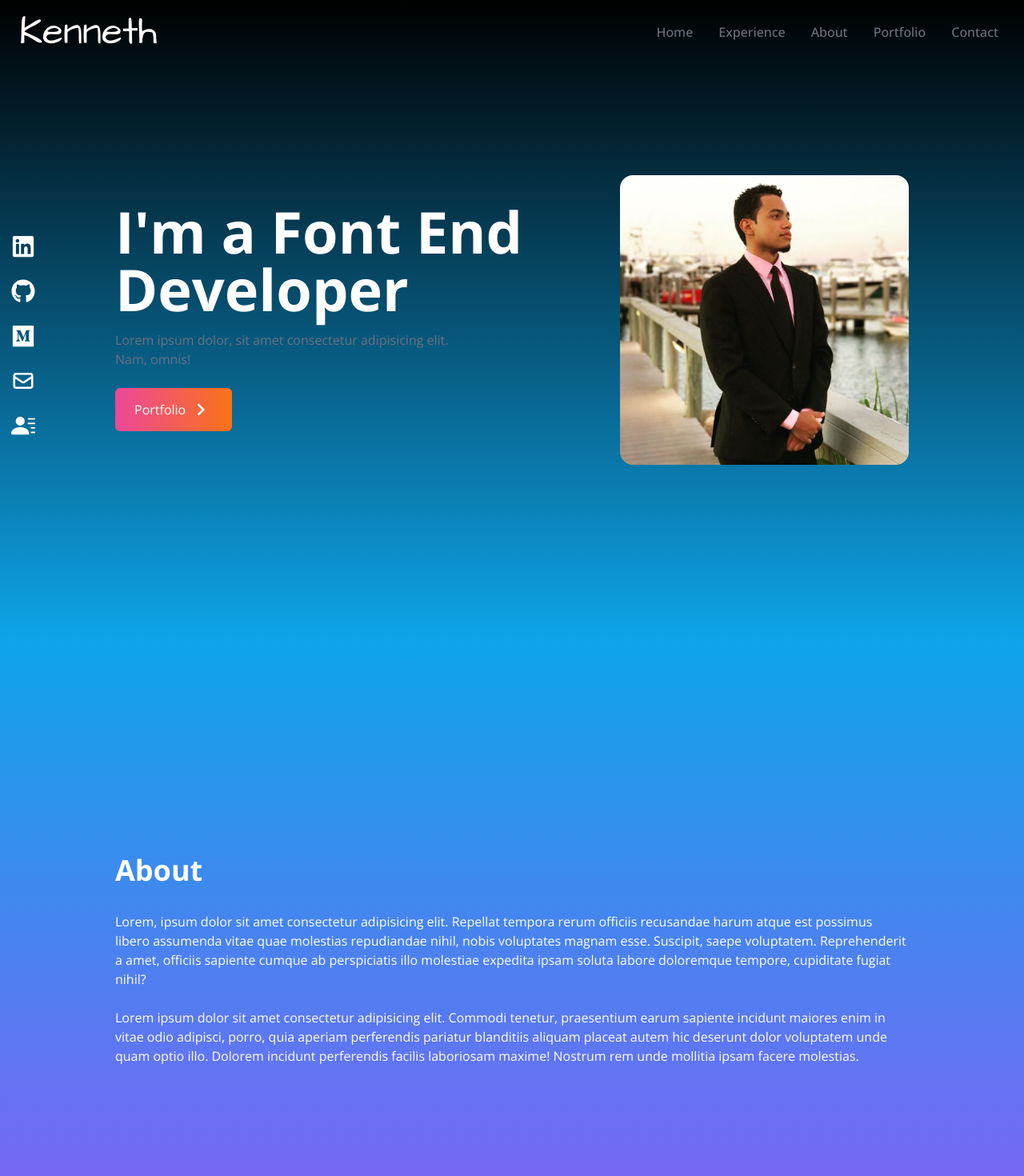
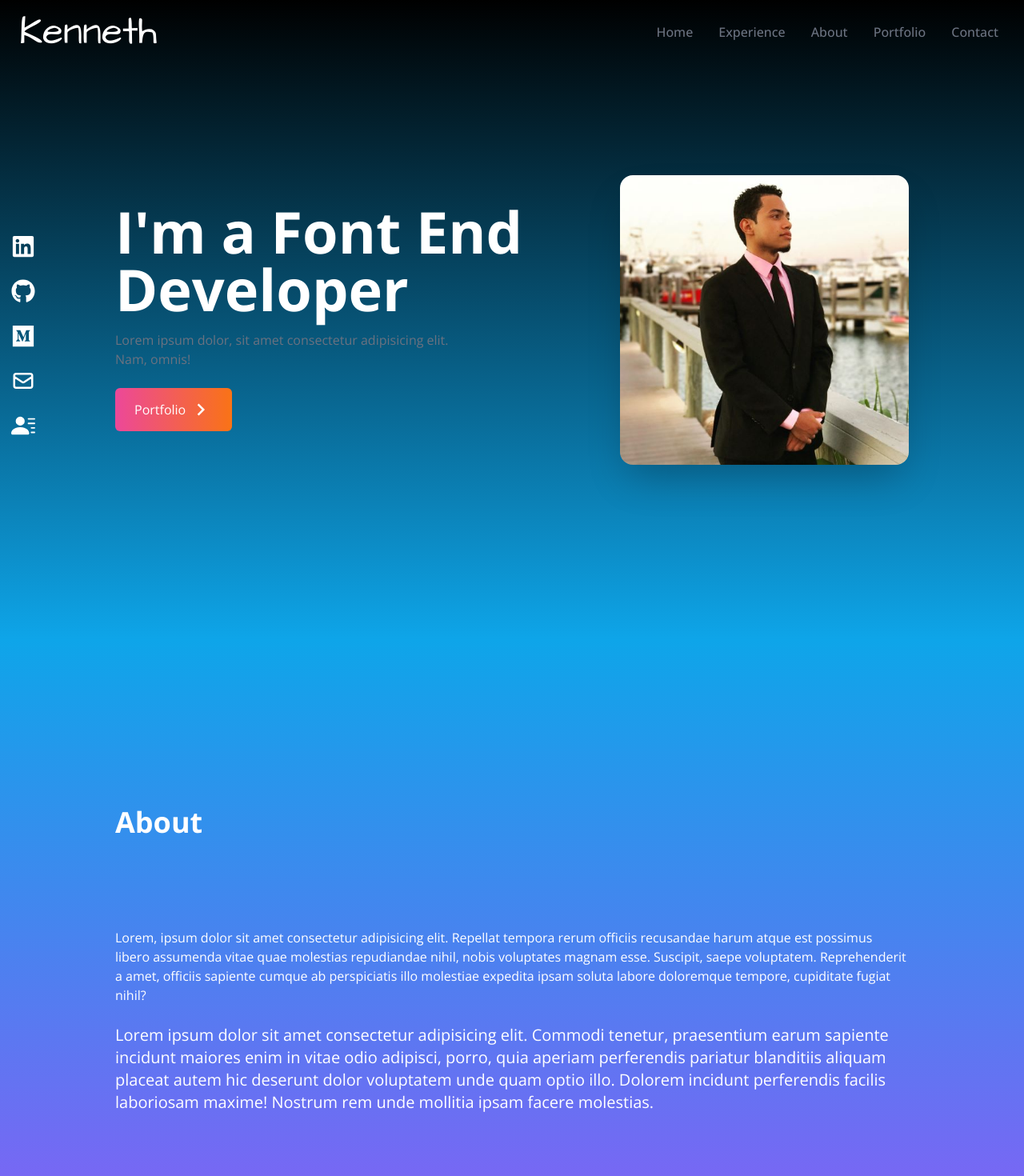
Before and after one commit to LoopFruits/react-portfolio, a React (Create React App) app: page / in a window 1280 px wide. Shown: the top 1470 px of the page at 80% size. Built offline with nearby package versions, Linux system fonts and the light colour scheme.

Commit message:
added box shadow to profile picture

```diff
--- a/src/components/About.jsx
+++ b/src/components/About.jsx
@@ -7,11 +7,11 @@ const About = () => {
             <div className="pb-8">
                 <p className="text-4xl font-bold inline border-b-5 border-black">About</p>
             </div>
-            <p>
+            <p className="tex-xl mt-20">
                 Lorem, ipsum dolor sit amet consectetur adipisicing elit. Repellat tempora rerum officiis recusandae harum atque est possimus libero assumenda vitae quae molestias repudiandae nihil, nobis voluptates magnam esse. Suscipit, saepe voluptatem. Reprehenderit a amet, officiis sapiente cumque ab perspiciatis illo molestiae expedita ipsam soluta labore doloremque tempore, cupiditate fugiat nihil?
             </p>
             <br />
-            <p>
+            <p className="text-xl">
                 Lorem ipsum dolor sit amet consectetur adipisicing elit. Commodi tenetur, praesentium earum sapiente incidunt maiores enim in vitae odio adipisci, porro, quia aperiam perferendis pariatur blanditiis aliquam placeat autem hic deserunt dolor voluptatem unde quam optio illo. Dolorem incidunt perferendis facilis laboriosam maxime! Nostrum rem unde mollitia ipsam facere molestias.
             </p>
         </div>
--- a/src/components/Home.jsx
+++ b/src/components/Home.jsx
@@ -23,7 +23,7 @@ const Home = () => {
             </div>
             <div>
                 <img src={ProfilePic} alt="Kenneth Jordan's"
-                className="rounded-2xl mx-auto w-2/3 md:w-full"></img>
+                className="rounded-2xl mx-auto w-2/3 md:w-full shadow-2xl "></img>
             </div>
         </div>
     </div>
```
